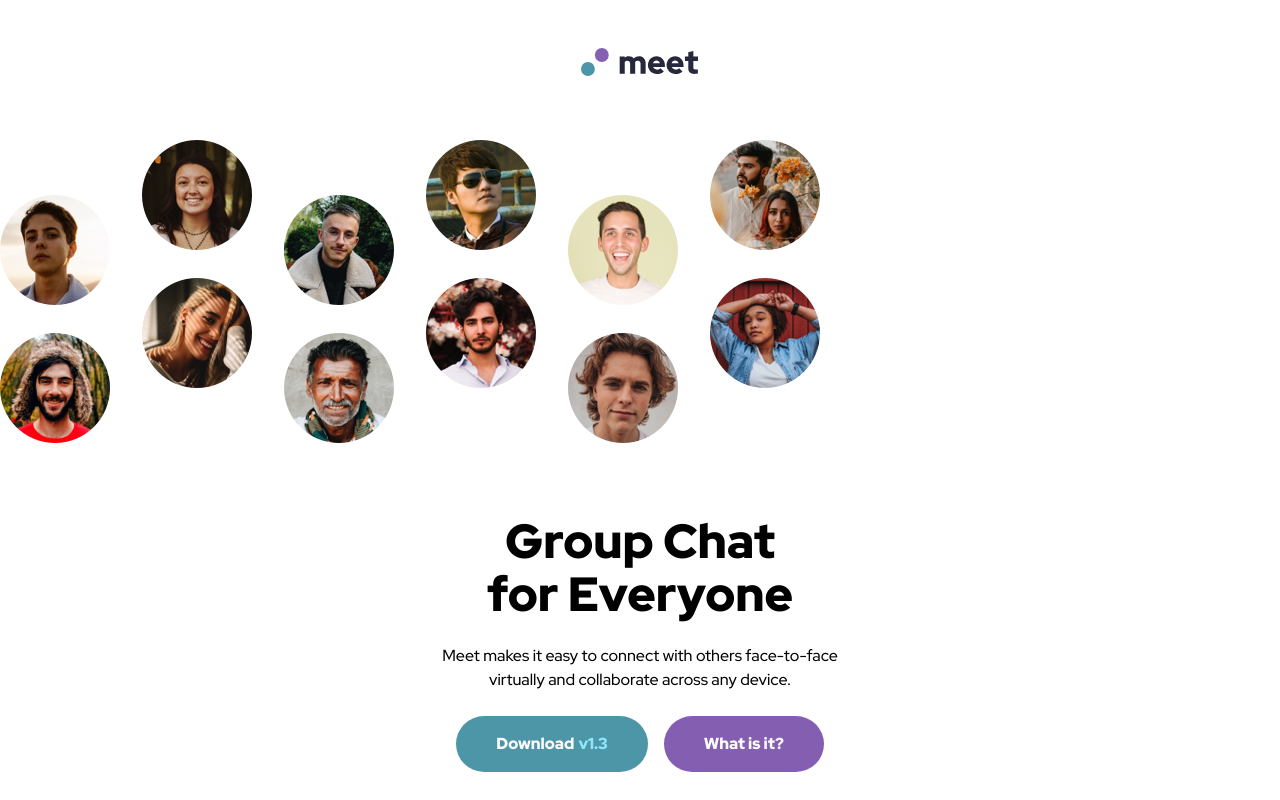
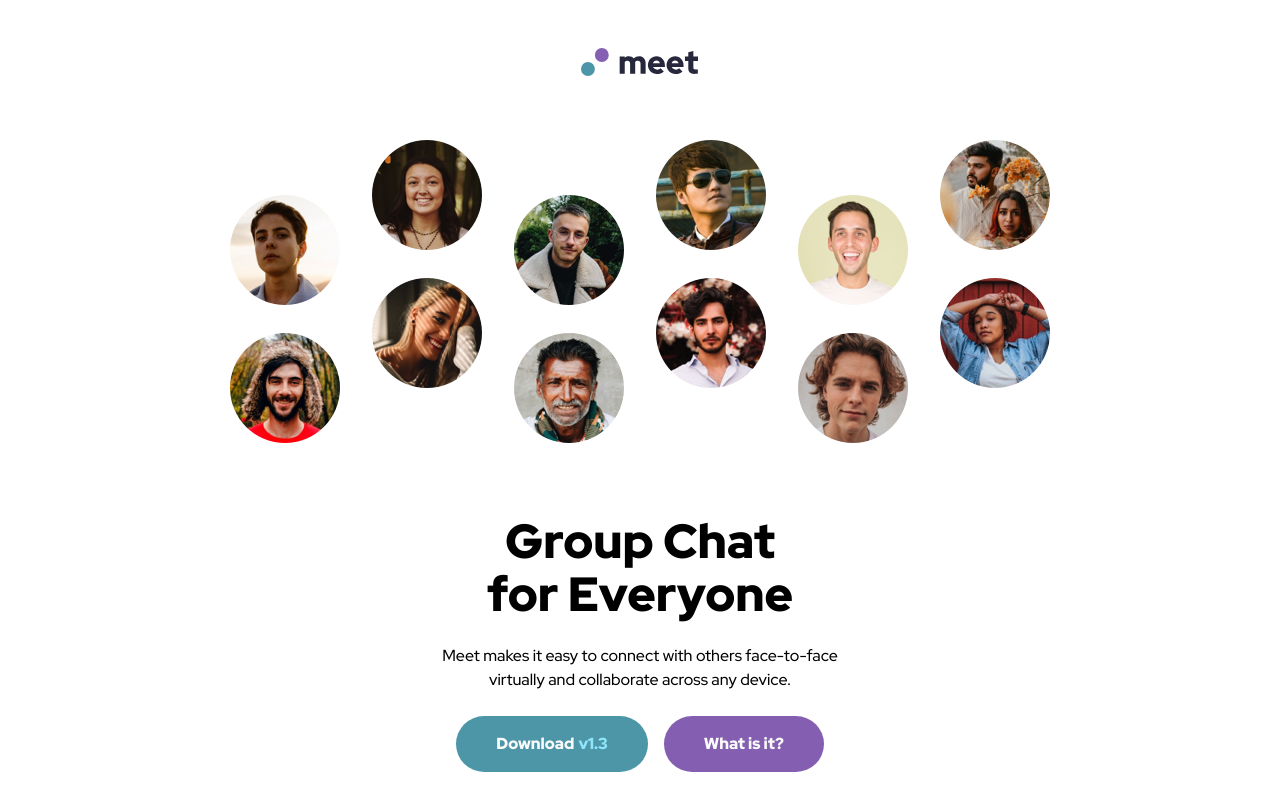
Before and after one commit to JasonY199/meet_landing_page, a Next.js app: page / in a window 1280 px wide. Shown: the top 800 px of the page. Built offline with nearby package versions, Linux system fonts and the light colour scheme.

Commit message:
fixed mobile and tablet layouts

```diff
--- a/app/page.tsx
+++ b/app/page.tsx
@@ -14,9 +14,9 @@ export default function Home() {
       {/* Hero Section */}
       <div className="mt-16 mb-8 xl:mb-24 flex flex-wrap gap-y-12 md:gap-y-18 xl:flex-nowrap xl:justify-center xl:items-center xl:gap-8 xl:max-w-[1120px] xl:mx-auto">
         {/* Mobile: Two overflowing images */}
-        <div className="overflow-hidden md:hidden">
-          <div className="flex justify-center gap-[4.53vw]">
-            <div className="relative w-[55.47vw] h-[42.67vw] shrink-0">
+        <div className="md:hidden w-full overflow-hidden">
+          <div className="flex justify-center gap-[4.53vw] min-[375px]:gap-[17px]">
+            <div className="relative w-[55.47vw] h-[42.67vw] min-[375px]:w-[208px] min-[375px]:h-[160px] shrink-0">
               <Image
                 src="/desktop/image-hero-left.png"
                 alt=""
@@ -24,7 +24,7 @@ export default function Home() {
                 className="object-cover"
               />
             </div>
-            <div className="relative w-[55.47vw] h-[42.67vw] shrink-0">
+            <div className="relative w-[55.47vw] h-[42.67vw] min-[375px]:w-[208px] min-[375px]:h-[160px] shrink-0">
               <Image
                 src="/desktop/image-hero-right.png"
                 alt=""
@@ -36,16 +36,14 @@ export default function Home() {
         </div>
 
         {/* Tablet: Single overflowing image */}
-        <div className="hidden md:block xl:hidden overflow-hidden">
-          <div className="flex justify-center">
-            <div className="relative w-[820px] h-[303px] shrink-0">
+        <div className="hidden md:flex xl:hidden w-full justify-center">
+          <div className="relative w-full max-w-[820px] h-[303px] shrink-0">
             <Image
               src="/tablet/image-hero.png"
               alt=""
               fill
               className="object-cover"
             />
-            </div>
           </div>
         </div>
 
```
Lines whose indentation alone changed are shown as unchanged.
